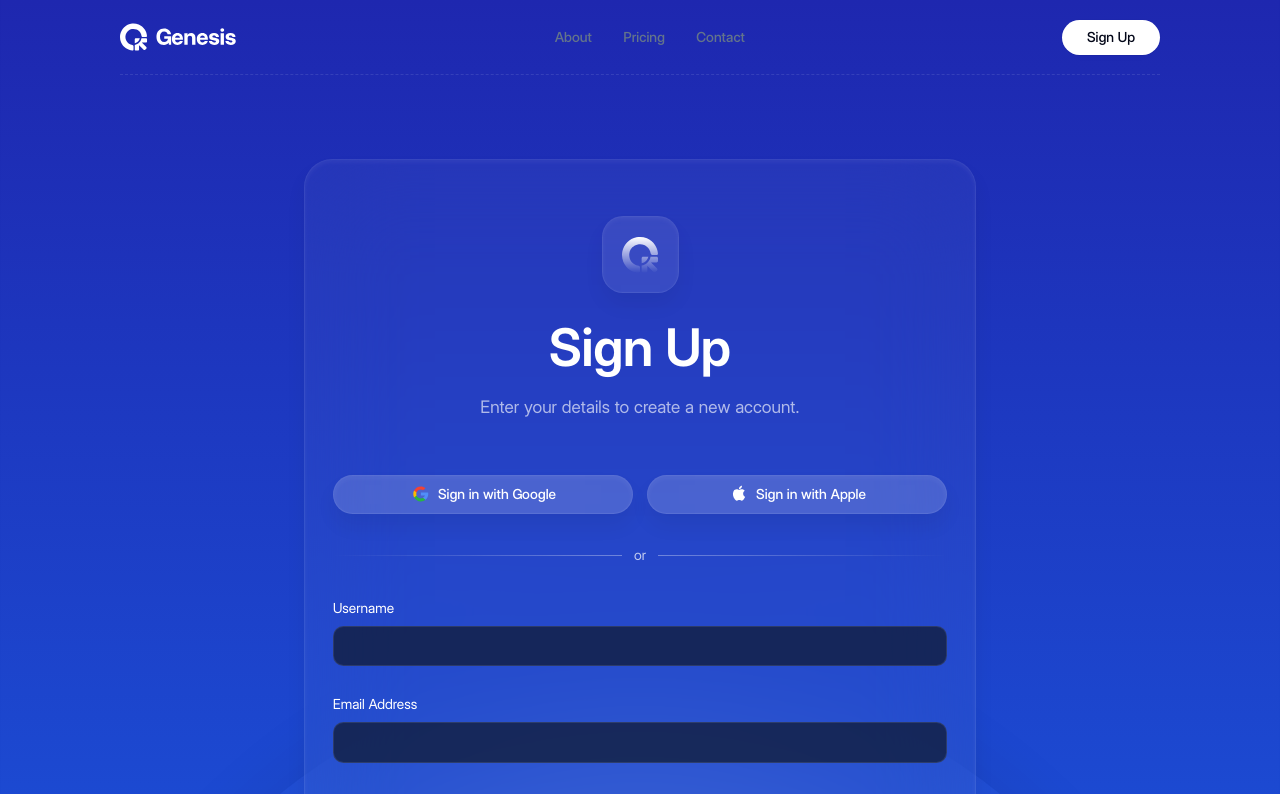
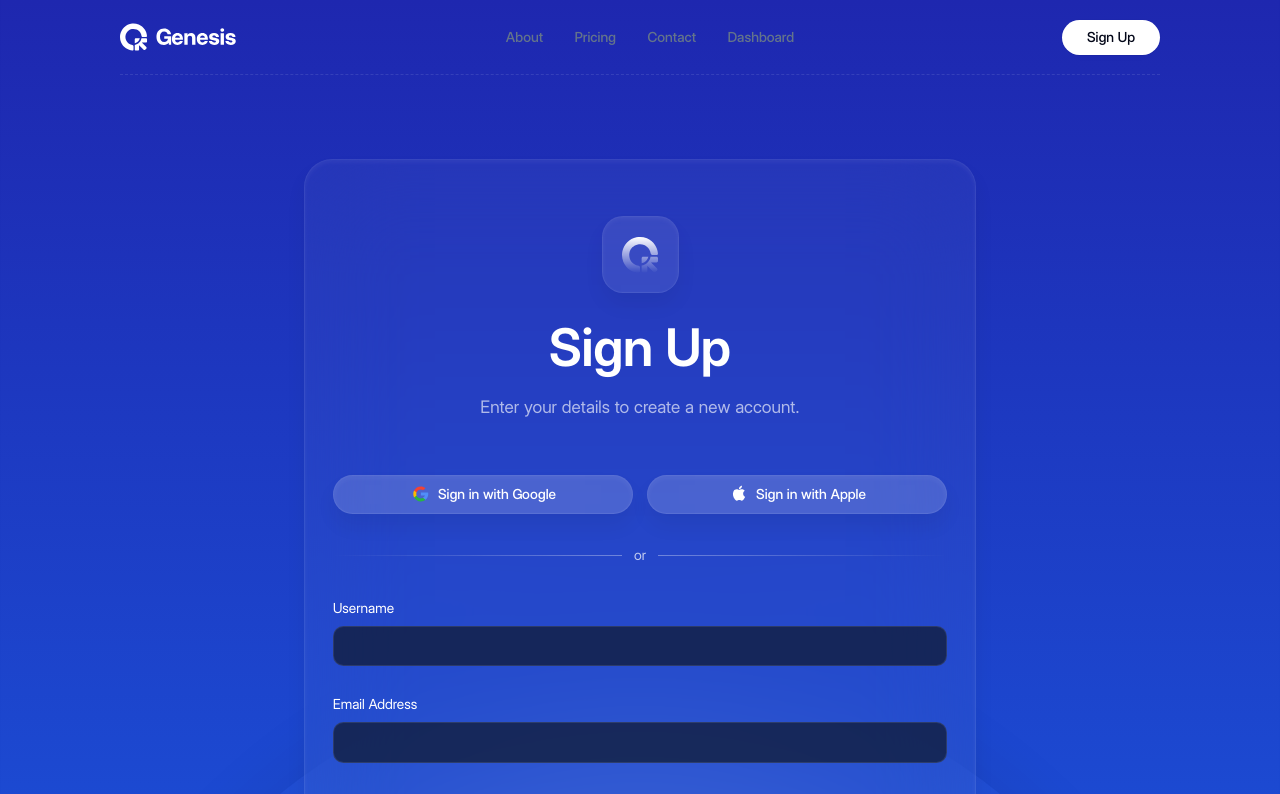
Before and after one commit to athayaputriii/docsquare, a Next.js app in the folder dashboard/: page /signup in a window 1280 px wide. Shown: the top 794 px of the page. Built offline with nearby package versions, Linux system fonts and the light colour scheme; what tailwindcss-animation-delay would draw is missing.

Commit message:
feat: update Navbar links to correct paths and add Dashboard link

```diff
--- a/dashboard/components/Navbar.tsx
+++ b/dashboard/components/Navbar.tsx
@@ -15,18 +15,23 @@ const Navbar: React.FC<React.HTMLAttributes<HTMLElement>> = ({ className, ...pro
             </Link>
             <ul className="hidden lg:flex items-center gap-3">
                 <li>
-                    <Link href="/second-pages/about" className={`inline-flex items-center gap-2 rounded-full py-1 pr-3 pl-3 transition-all font-medium ${pathname === '/second-pages/about' ? 'text-surface-950 bg-surface-200' : 'text-surface-500 hover:text-surface-950 hover:bg-surface-200'}`}>
+                    <Link href="/about" className={`inline-flex items-center gap-2 rounded-full py-1 pr-3 pl-3 transition-all font-medium ${pathname === '/about' ? 'text-surface-950 bg-surface-200' : 'text-surface-500 hover:text-surface-950 hover:bg-surface-200'}`}>
                         About
                     </Link>
                 </li>
                 <li>
-                    <Link href="/second-pages/pricing" className={`inline-flex items-center gap-2 rounded-full py-1 pr-3 pl-3 transition-all font-medium ${pathname === '/second-pages/pricing' ? 'text-surface-950 bg-surface-200' : 'text-surface-500 hover:text-surface-950 hover:bg-surface-200'}`}>
+                    <Link href="/pricing" className={`inline-flex items-center gap-2 rounded-full py-1 pr-3 pl-3 transition-all font-medium ${pathname === '/pricing' ? 'text-surface-950 bg-surface-200' : 'text-surface-500 hover:text-surface-950 hover:bg-surface-200'}`}>
                         Pricing
                     </Link>
                 </li>
                 <li>
-                    <Link href="/second-pages/contact" className={`inline-flex items-center gap-2 rounded-full py-1 pr-3 pl-3 transition-all font-medium ${pathname === '/second-pages/contact' ? 'text-surface-950 bg-surface-200' : 'text-surface-500 hover:text-surface-950 hover:bg-surface-200'}`}>
+                    <Link href="/contact" className={`inline-flex items-center gap-2 rounded-full py-1 pr-3 pl-3 transition-all font-medium ${pathname === '/contact' ? 'text-surface-950 bg-surface-200' : 'text-surface-500 hover:text-surface-950 hover:bg-surface-200'}`}>
                         Contact
+                    </Link>
+                </li>
+                <li>
+                    <Link href="/dashboard" className={`inline-flex items-center gap-2 rounded-full py-1 pr-3 pl-3 transition-all font-medium ${pathname === '/dashboard' ? 'text-surface-950 bg-surface-200' : 'text-surface-500 hover:text-surface-950 hover:bg-surface-200'}`}>
+                        Dashboard
                     </Link>
                 </li>
             </ul>
```
